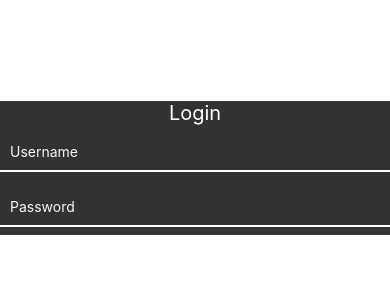
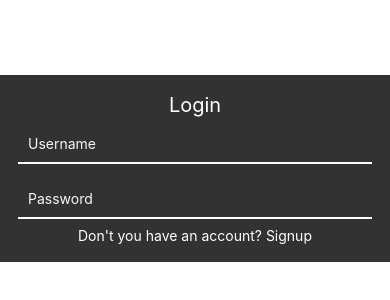
Before and after one commit to SultanYasin/expo_Examen, a React Native app: screen / in a window 390 px wide. Shown: the part 254-554 px from the top of the page. Built offline with nearby package versions, Linux system fonts and the light colour scheme.

Commit message:
styling Login form

```diff
--- a/screen/Login.js
+++ b/screen/Login.js
@@ -1,11 +1,15 @@
+import { Text, TextInput, View } from "react-native";
+import React, { useState } from "react";
+import LoginStyle from "../styles/LoginStyle";
+
+export default function Login() {
 
 
-import { Text, TextInput, View } from "react-native";
-import React, { Component } from "react";
-import LoginStyle from "../styles/LoginStyle";
+  let [errorMessage, setErrorMessage] = useState("");
+  let [email, setEmail] = useState("");
+  let [password, setPassword] = useState("");
+  let [username, setUsername] = useState("");
 
-export class Login extends Component {
-  render() {
     return (
       <View style={LoginStyle.container}>
         <View style={LoginStyle.backgroundCover}>
@@ -13,22 +17,29 @@ export class Login extends Component {
           <TextInput
             placeholder="Username"
             placeholderTextColor="whitesmoke"
+            value={username}
+            onChangeText={setUsername}
             style={[LoginStyle.lightText, LoginStyle.textInput, LoginStyle.lightTextInput]}
           />
           <TextInput
             placeholder="Password"
             placeholderTextColor="whitesmoke"
+            value={password}
+            secureTextEntry={true}
+            onChangeText={setPassword}
             style={[LoginStyle.lightText, LoginStyle.textInput, LoginStyle.lightTextInput]}
           />
+
+          <Text style={LoginStyle.lightText} >Don't you have an account? Signup</Text>
         </View>
       </View>
     );
   }
-}
 
-export default Login;
-/*
- import LoginStyle from "../styles/LoginStyle";
+
+
+
+/* import LoginStyle from "../styles/LoginStyle";
 import React, { useState } from "react";
 import {
   Avatar,
@@ -153,115 +164,4 @@ const Login = () => {
 };
 
 export default Login;
-
-
-
-
-
-
-
-
-
-
-import {
-  Text,
-  View,
-  TextInput,
-  ImageBackground,
-  Button,
-  KeyboardAvoidingView,
-  Platform,
-} from "react-native";
-
-import InlineTextButton from "../components/InlineTextButton";
-import React from "react";
-import { auth } from "../firebase";
-import { signInWithEmailAndPassword, onAuthStateChanged } from "firebase/auth";
-import LoginStyle from "../styles/LoginStyle";
-
-export default function Login({ navigation }) {
-  const background = require("../assets/background.jpg");
-
-  if (auth.currentUser) {
-    navigation.navigate("ToDo");
-  } else {
-    onAuthStateChanged(auth, (user) => {
-      if (user) {
-        navigation.navigate("ToDo");
-      }
-    });
-  }
-
-  let [errorMessage, setErrorMessage] = React.useState("");
-  let [email, setEmail] = React.useState("");
-  let [password, setPassword] = React.useState("");
-
-  let login = () => {
-    if (email !== "" && password !== "") {
-      signInWithEmailAndPassword(auth, email, password)
-        .then((userCredential) => {
-          navigation.navigate("ToDo", { user: userCredential.user });
-          setErrorMessage("");
-          setEmail("");
-          setPassword("");
-        })
-        .catch((error) => {
-          setErrorMessage(error.message);
-        });
-    } else {
-      setErrorMessage("Please enter an email and password");
-    }
-  };
-
-  return (
-    <ImageBackground style={LoginStyle.imageContainer} source={background}>
-      <KeyboardAvoidingView
-        style={LoginStyle.backgroundCover}
-        behavior={Platform.OS === "ios" ? "padding" : null}
-        keyboardVerticalOffset={60}
-      >
-        <Text style={[LoginStyle.lightText, LoginStyle.header]}>Login</Text>
-        <Text style={LoginStyle.errorText}>{errorMessage}</Text>
-        <TextInput
-          style={[
-            LoginStyle.textInput,
-            LoginStyle.lightTextInput,
-            LoginStyle.lightText,
-          ]}
-          placeholder="Email"
-          placeholderTextColor="#BEBEBE"
-          value={email}
-          onChangeText={setEmail}
-        />
-        <TextInput
-          style={[
-            LoginStyle.textInput,
-            LoginStyle.lightTextInput,
-            LoginStyle.lightText,
-          ]}
-          placeholder="Password"
-          placeholderTextColor="#BEBEBE"
-          secureTextEntry={true}
-          value={password}
-          onChangeText={setPassword}
-        />
-        <View style={[LoginStyle.rowContainer, LoginStyle.topMargin]}>
-          <Text style={LoginStyle.lightText}>Don't have an account? </Text>
-          <InlineTextButton
-            text="Sign Up"
-            onPress={() => navigation.navigate("SignUp")}
-          />
-        </View>
-        <View style={[LoginStyle.rowContainer, LoginStyle.bottomMargin]}>
-          <Text style={LoginStyle.lightText}>Forgotten your password? </Text>
-          <InlineTextButton
-            text="Reset"
-            onPress={() => navigation.navigate("ResetPassword")}
-          />
-        </View>
-        <Button title="Login" onPress={login} color="#f7b267" />
-      </KeyboardAvoidingView>
-    </ImageBackground>
-  );
-}
  */
--- a/styles/LoginStyle.js
+++ b/styles/LoginStyle.js
@@ -9,6 +9,7 @@ export default StyleSheet.create({
     height: Dimensions.get("window").height,
     width: Dimensions.get("window").width,
 
+
   },
 
   backgroundCover: {
@@ -17,6 +18,8 @@ export default StyleSheet.create({
     alignItems: "center",
     backgroundColor: "#000000",
     opacity: 0.8,
+
+    padding:18
   },
 
   lightText: {
```
